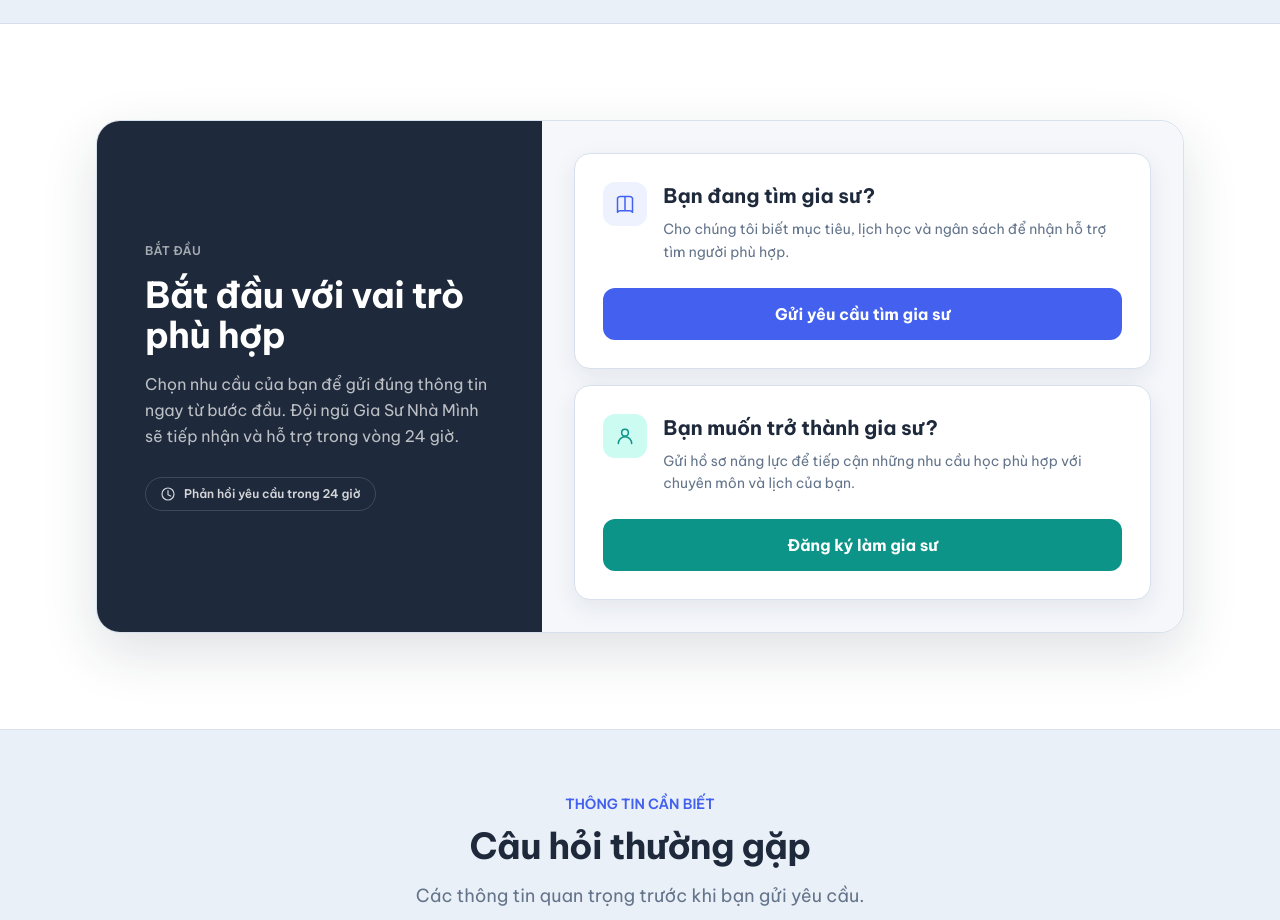
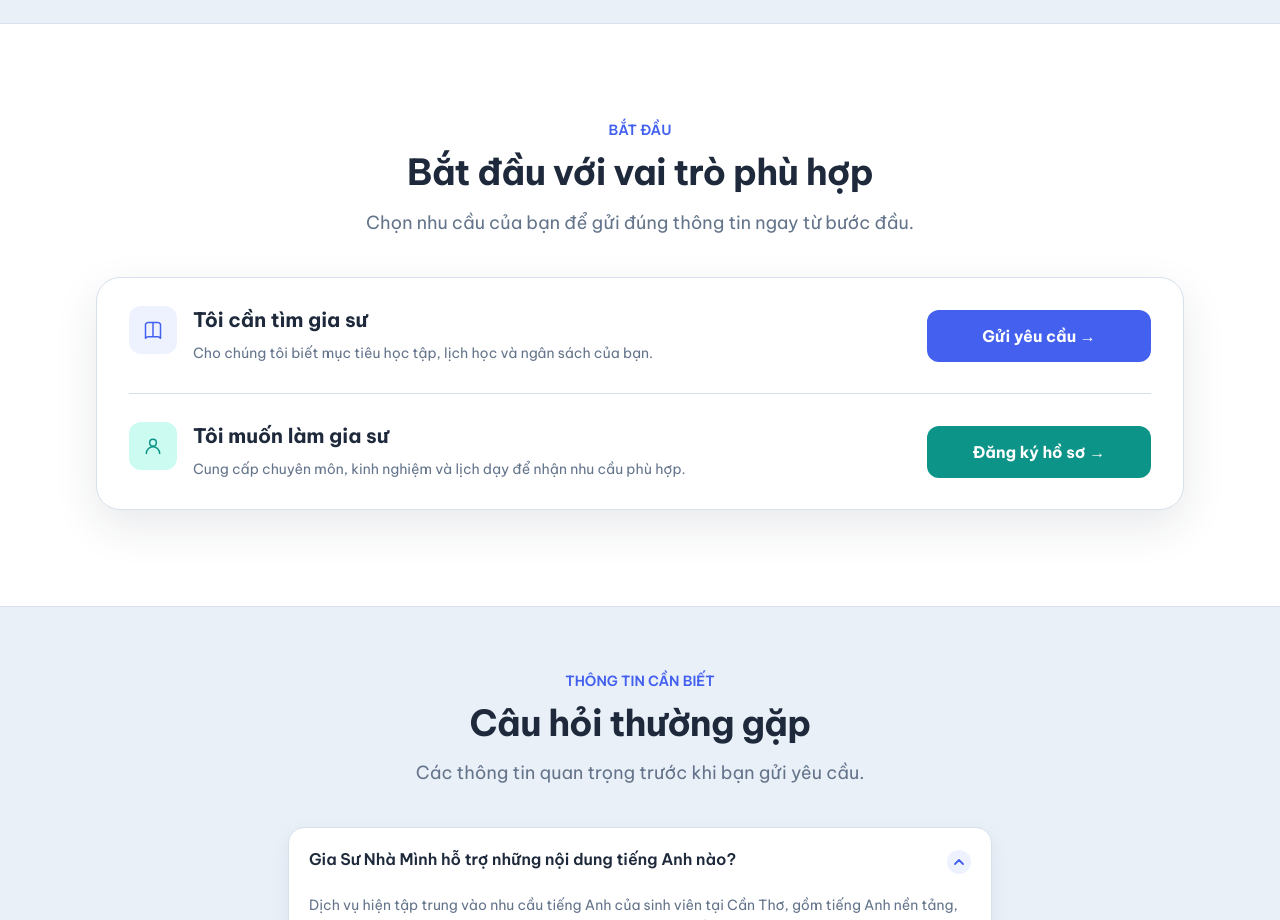
Before and after one commit to lukenab/gia-su-nha-minh, a React (Vite) app: page / in a window 1280 px wide. Shown: the part 4040-4960 px from the top of the page. Built offline with nearby package versions, Linux system fonts and the light colour scheme; no server answers.

Commit message:
feat: implement streamlined role selector

```diff
--- a/src/components/DualCTA.tsx
+++ b/src/components/DualCTA.tsx
@@ -7,42 +7,36 @@ export default function DualCTA() {
   return (
     <section className="bg-white py-16 md:py-24">
       <div className="mx-auto max-w-6xl px-4 md:px-8">
-        <div className="grid overflow-hidden rounded-3xl border border-edge bg-white shadow-[0_20px_55px_rgba(30,41,59,0.14)] lg:grid-cols-[0.82fr_1.18fr]">
-          <div className="flex flex-col justify-center bg-navy p-8 text-white md:p-10 lg:p-12">
-            <p className="mb-4 text-xs font-semibold tracking-wide text-white/60">BẮT ĐẦU</p>
-            <h2 className="mb-4 text-3xl font-bold tracking-[-0.02em] md:text-4xl">Bắt đầu với vai trò phù hợp</h2>
-            <p className="max-w-md text-sm leading-relaxed text-white/70 md:text-base">
-              Chọn nhu cầu của bạn để gửi đúng thông tin ngay từ bước đầu. Đội ngũ Gia Sư Nhà Mình sẽ tiếp nhận và hỗ trợ trong vòng 24 giờ.
-            </p>
-            <div className="mt-7 flex w-fit items-center gap-2 rounded-full border border-white/15 px-3.5 py-2 text-xs font-semibold text-white/80">
-              <Icon name="clock" className="h-4 w-4" />
-              Phản hồi yêu cầu trong 24 giờ
+        <div className="mb-10 text-center">
+          <p className="mb-3 text-sm font-semibold text-primary">BẮT ĐẦU</p>
+          <h2 className="mb-4 text-3xl font-bold tracking-[-0.02em] text-navy md:text-4xl">Bắt đầu với vai trò phù hợp</h2>
+          <p className="mx-auto max-w-2xl text-base leading-relaxed text-slate md:text-lg">
+            Chọn nhu cầu của bạn để gửi đúng thông tin ngay từ bước đầu.
+          </p>
+        </div>
+
+        <div className="overflow-hidden rounded-3xl border border-edge bg-white px-6 shadow-[0_16px_44px_rgba(30,41,59,0.1)] md:px-8">
+          <article className="flex flex-col gap-5 py-7 md:flex-row md:items-center md:gap-6">
+            <div className="flex min-w-0 flex-1 items-start gap-4">
+              <div className="flex h-12 w-12 flex-shrink-0 items-center justify-center rounded-xl bg-primary-light text-primary"><Icon name="book" /></div>
+              <div>
+                <h3 className="mb-2 text-xl font-bold text-navy">Tôi cần tìm gia sư</h3>
+                <p className="text-sm leading-relaxed text-slate">Cho chúng tôi biết mục tiêu học tập, lịch học và ngân sách của bạn.</p>
+              </div>
             </div>
-          </div>
+            <button onClick={() => openLearnerForm()} className="w-full rounded-xl bg-primary px-6 py-3.5 font-bold text-white transition-colors hover:bg-primary-dark md:w-auto md:min-w-56">Gửi yêu cầu →</button>
+          </article>
 
-          <div className="space-y-4 bg-page p-5 sm:p-6 md:p-8">
-            <article className="rounded-2xl border border-edge bg-white p-6 text-navy shadow-[0_8px_24px_rgba(30,41,59,0.08)] md:p-7">
-              <div className="flex items-start gap-4">
-                <div className="flex h-11 w-11 flex-shrink-0 items-center justify-center rounded-xl bg-primary-light text-primary"><Icon name="book" /></div>
-                <div>
-                  <h3 className="mb-2 text-xl font-bold text-navy">Bạn đang tìm gia sư?</h3>
-                  <p className="text-sm leading-relaxed text-slate">Cho chúng tôi biết mục tiêu, lịch học và ngân sách để nhận hỗ trợ tìm người phù hợp.</p>
-                </div>
+          <article className="flex flex-col gap-5 border-t border-edge py-7 md:flex-row md:items-center md:gap-6">
+            <div className="flex min-w-0 flex-1 items-start gap-4">
+              <div className="flex h-12 w-12 flex-shrink-0 items-center justify-center rounded-xl bg-teal-light text-teal"><Icon name="profile" /></div>
+              <div>
+                <h3 className="mb-2 text-xl font-bold text-navy">Tôi muốn làm gia sư</h3>
+                <p className="text-sm leading-relaxed text-slate">Cung cấp chuyên môn, kinh nghiệm và lịch dạy để nhận nhu cầu phù hợp.</p>
               </div>
-              <button onClick={() => openLearnerForm()} className="mt-6 w-full rounded-xl bg-primary py-3.5 font-bold text-white transition-colors hover:bg-primary-dark">Gửi yêu cầu tìm gia sư</button>
-            </article>
-
-            <article className="rounded-2xl border border-edge bg-white p-6 text-navy shadow-[0_8px_24px_rgba(30,41,59,0.08)] md:p-7">
-              <div className="flex items-start gap-4">
-                <div className="flex h-11 w-11 flex-shrink-0 items-center justify-center rounded-xl bg-teal-light text-teal"><Icon name="profile" /></div>
-                <div>
-                  <h3 className="mb-2 text-xl font-bold">Bạn muốn trở thành gia sư?</h3>
-                  <p className="text-sm leading-relaxed text-slate">Gửi hồ sơ năng lực để tiếp cận những nhu cầu học phù hợp với chuyên môn và lịch của bạn.</p>
-                </div>
-              </div>
-              <button onClick={openTutorForm} className="mt-6 w-full rounded-xl bg-teal py-3.5 font-bold text-white transition-colors hover:bg-[#0B7F75]">Đăng ký làm gia sư</button>
-            </article>
-          </div>
+            </div>
+            <button onClick={openTutorForm} className="w-full rounded-xl bg-teal px-6 py-3.5 font-bold text-white transition-colors hover:bg-[#0B7F75] md:w-auto md:min-w-56">Đăng ký hồ sơ →</button>
+          </article>
         </div>
       </div>
     </section>
```
